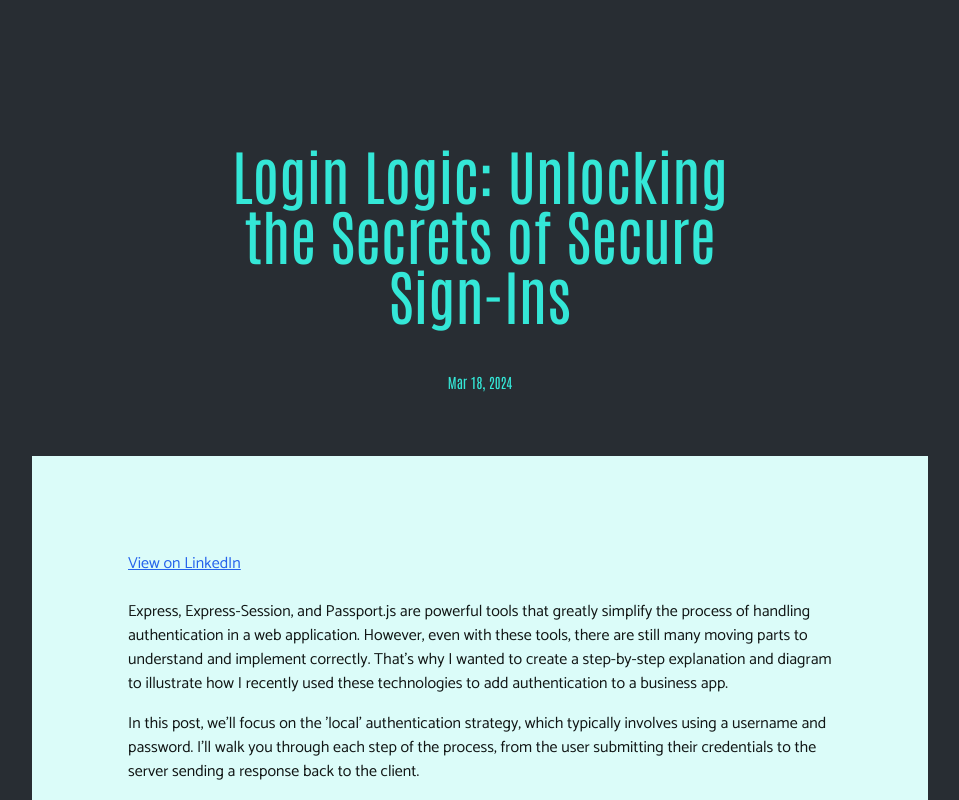
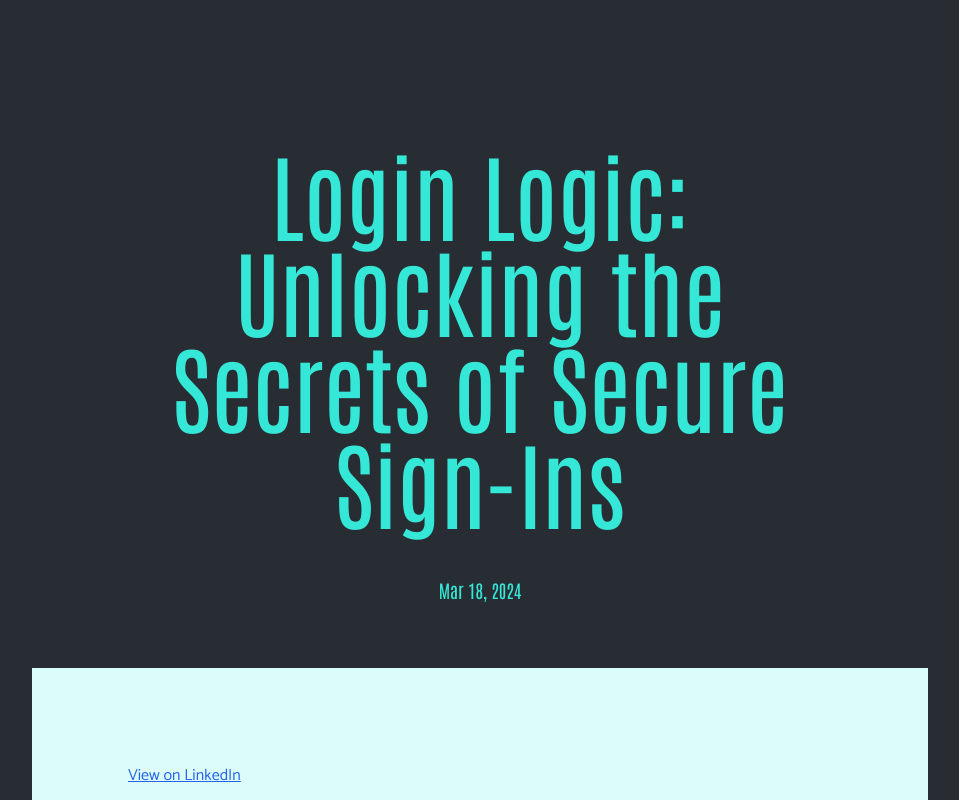
Before and after one commit to mike-v2/portfolio, a Next.js app: page /blog/10 in a window 1280 px wide. Shown: the top 800 px of the page, without its empty margins (160-1119 px from the left). Built offline with nearby package versions, Linux system fonts and the light colour scheme.

Commit message:
Add algorithm for choosing more blog articles shown after blog

```diff
--- a/app/blog/[slug]/page.tsx
+++ b/app/blog/[slug]/page.tsx
@@ -1,10 +1,26 @@
-import getBlogPostBySlug from '@/app/blog/data/getBlogPost';
-import Post from '@/app/blog/components/post';
 import SectionTitle from '@/components/sectionTitle';
 import BlogSample from '@/components/blogSample';
 
+import getBlogPostBySlug, { blogCount } from '@/app/blog/data/getBlogPost';
+import Post from '@/app/blog/components/post';
+
 export default function Blog({ params }: { params: { slug: string } }) {
   const post = getBlogPostBySlug(params.slug);
+
+  function getMoreBlogs() {
+    // start with next chronological blog and find remaining by incrementing by 3
+    const first = (Number(params.slug) + 1) % blogCount;
+    const second = (first + 3) % blogCount;
+    const third = (second + 3) % blogCount;
+    const fourth = (third + 3) % blogCount;
+
+    return [
+      first.toString(),
+      second.toString(),
+      third.toString(),
+      fourth.toString(),
+    ];
+  }
 
   return (
     <main>
@@ -12,7 +28,7 @@ export default function Blog({ params }: { params: { slug: string } }) {
 
       <SectionTitle title='More' />
       <div className='bg-gray-800'>
-        <BlogSample ids={['5', '6', '7', '8']} />
+        <BlogSample ids={getMoreBlogs()} />
       </div>
     </main>
   );
--- a/app/blog/components/post.tsx
+++ b/app/blog/components/post.tsx
@@ -10,9 +10,9 @@ const catamaran = Catamaran({ subsets: ['latin'] });
 export default function Post({ title, date, link, content }: BlogPost) {
   return (
     <section className='bg-base-300 p-8'>
-      <div className='mx-auto max-w-xl py-16 text-center text-primary'>
-        <h3 className='my-12 text-6xl'>{title}</h3>
-        <div className='text-sm'>{format(date, 'MMM d, yyyy')}</div>
+      <div className='mx-auto max-w-2xl py-16 text-center text-primary'>
+        <h3 className='my-12 text-8xl'>{title}</h3>
+        <div className='text-lg'>{format(date, 'MMM d, yyyy')}</div>
       </div>
 
       <div
--- a/app/blog/data/getBlogPost.ts
+++ b/app/blog/data/getBlogPost.ts
@@ -30,3 +30,5 @@ const posts = [
 export default function getBlogPostBySlug(slug: string): BlogPost {
   return posts.find((post) => post.id === slug) ?? post1;
 }
+
+export const blogCount = posts.length;
--- a/components/blogSample.tsx
+++ b/components/blogSample.tsx
@@ -19,7 +19,7 @@ export default function BlogSample({ ids }: { ids: string[] }) {
             className='group relative flex h-96 basis-full flex-col justify-end overflow-hidden p-8 text-white transition-colors duration-500 text-shadow hover:text-primary'
           >
             <Image
-              src={blog.imagePath ?? '/images/blog-journal.jpg'}
+              src={blog.imagePath ?? '/images/blog-testing.jpg'}
               alt={blog.title}
               height={0}
               width={0}
```
Also changed, not shown: app/home.components/blogPreview.tsx (+0 -27 lines).
